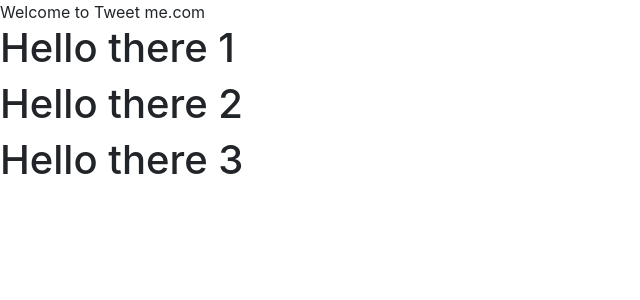
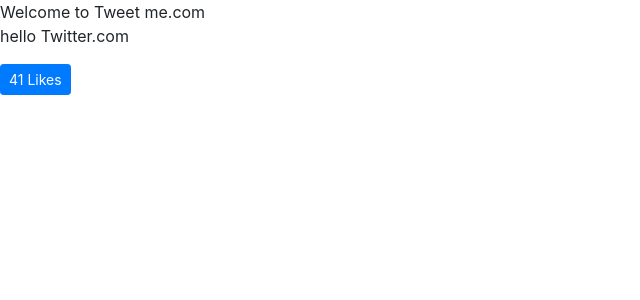
Before and after one commit to Adarsh-G-P/Twitterapp, a Django app: page / in a window 1280 px wide. Shown: the top 300 px of the page, without its empty margins (0-640 px from the left). Run offline with Django 3.2, Linux system fonts and the light colour scheme; data comes from the database, SQL or seed files in the repository.

Commit message:
Like button added with like numbers

```diff
--- a/templates/pages/home.html
+++ b/templates/pages/home.html
@@ -4,18 +4,18 @@
 Welcome to Tweet me.com
 
 <div id="tweets">
-    Replace me
+   Loading ...... ....
 </div>
 
 <script>
     const tweetsElement = document.getElementById("tweets")
-    tweetsElement.innerHTML = "Loading..........  "
+    // tweetsElement.innerHTML = "Loading..........  "
 
 
-    var el1 = "<h1> Hello  there 1</h1>"
-    var el2 = "<h1> Hello  there 2</h1>"
-    var el3 = "<h1> Hello  there 3</h1>"
-    tweetsElement.innerHTML = el1 + el2 + el3
+    // var el1 = "<h1> Hello  there 1</h1>"
+    // var el2 = "<h1> Hello  there 2</h1>"
+    // var el3 = "<h1> Hello  there 3</h1>"
+    // tweetsElement.innerHTML = el1 + el2 + el3
 
 
     const xhr = new XMLHttpRequest()
@@ -23,13 +23,40 @@
     const url = '/tweets'
     const responseType = "json"
 
+    function handleDidLike (tweet_id,currentCount){
+        console.log(tweet_id,currentCount)
+        currentCount++
+        return
+    }
+
+    function LikeBtn(tweet){
+        return "<button class='btn btn-primary btn-sm' onclick=handleDidLike(" +
+        tweet.id + "," +  tweet.likes + ")>" + tweet.likes +  " Likes </button>"
+    }
+
+    function formatTweetElement(tweet){
+        var formattedTweet = "<div class = 'mb-4 tweet' id ='tweet-" + tweet.id
+        + "'><p>" + tweet.content +
+           "</p><div class = 'btn-group'>" + LikeBtn(tweet) +
+            " </div> </div>"
+        return formattedTweet
+    }
+
     xhr.responseType = responseType
     xhr.open(method,url)
     xhr.onload = function() {
         const serverResponse = xhr.response
-        var listedItems = serverResponse.response
-        console.log(listedItems)
-
+        const listedItems = serverResponse.response
+        var finalTweetStr = ""
+        var i;
+        for (i=0; i<listedItems.length; i++) {
+            // var currentItem = "<h1>" + listedItems[i].id + "</h1>" +"<p>" + listedItems[i].content + "</p>"
+            var tweetObj = listedItems[i]
+            var currentItem = formatTweetElement(tweetObj)
+            finalTweetStr += currentItem
+        }
+        tweetsElement.innerHTML = finalTweetStr
+        // console.log(listedItems)
     }
     xhr.send()
 
--- a/tweets/views.py
+++ b/tweets/views.py
@@ -1,6 +1,7 @@
 from django.shortcuts import render
 from django.http import HttpResponse,JsonResponse, Http404
 from .models import tweet
+import random
 
 # Create your views here.
 def home_view (request, *args, **kwargs):
@@ -9,7 +10,7 @@
 
 def tweets_list_view(request, *args, **kwargs):
     qs = tweet.objects.all()
-    tweets_list = [{"id": x.id,"content": x.content} for x in qs]
+    tweets_list = [{"id": x.id,"content": x.content, "likes" : random.randint(0,123)} for x in qs]
     data = {
         "isUser": False,
         "response": tweets_list
```
